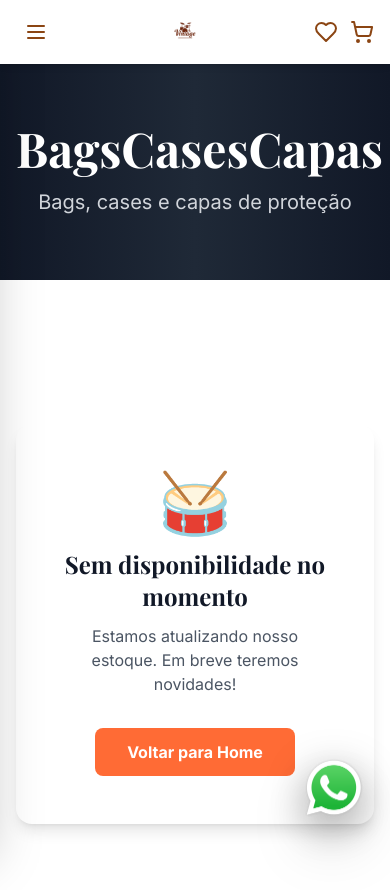
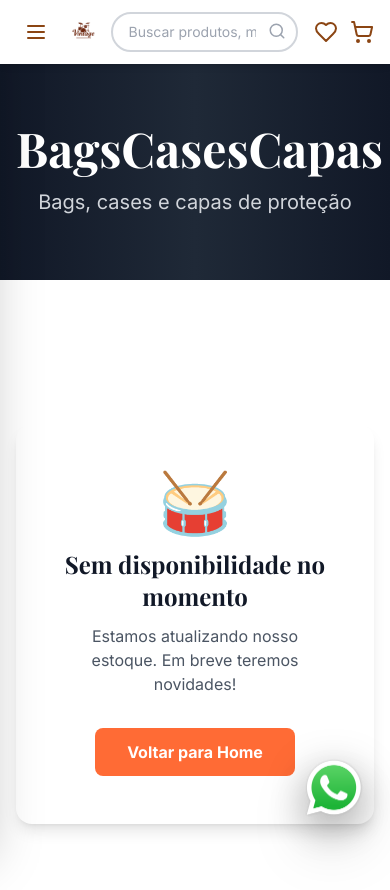
Before and after one commit to jcrispiniano/vintage-drumshop, a Next.js app: page /vintage-drumshop/bags in a window 390 px wide. Shown: the top 890 px of the page. Built offline with nearby package versions, Linux system fonts and the light colour scheme; a web font is replaced by a local one.

Commit message:
Adiciona barra de pesquisa no mobile em todas as páginas

```diff
--- a/components/Header.tsx
+++ b/components/Header.tsx
@@ -112,8 +112,8 @@ export default function Header({ showBackButton = false, currentCategory }: Head
               />
             </Link>
 
-            {/* Busca - apenas desktop */}
-            <div className="flex-1 max-w-xl relative hidden md:block">
+            {/* Busca - desktop e mobile */}
+            <div className="flex-1 max-w-xl relative">
               <div className="relative">
                 <input
                   type="text"
```
Also changed, not shown: public/produtos/baquetas/rockkey.jpg (added).
